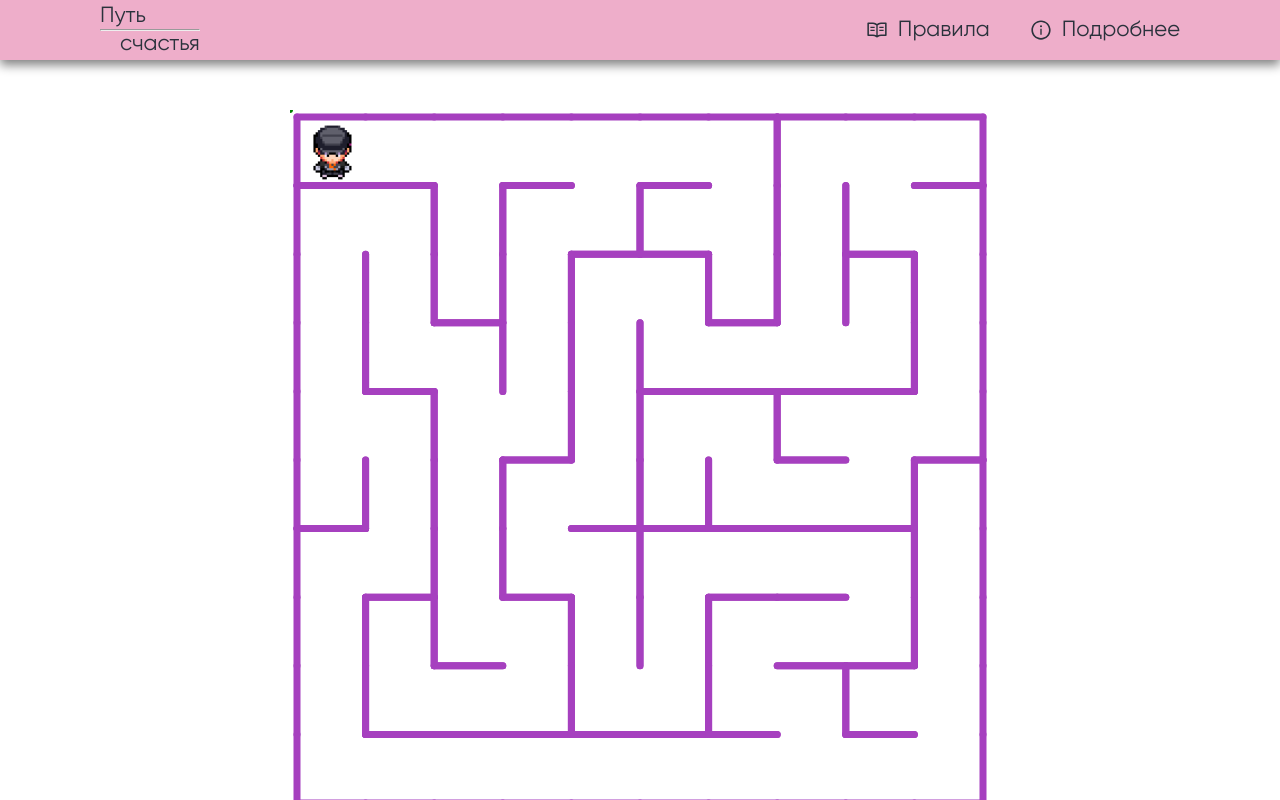
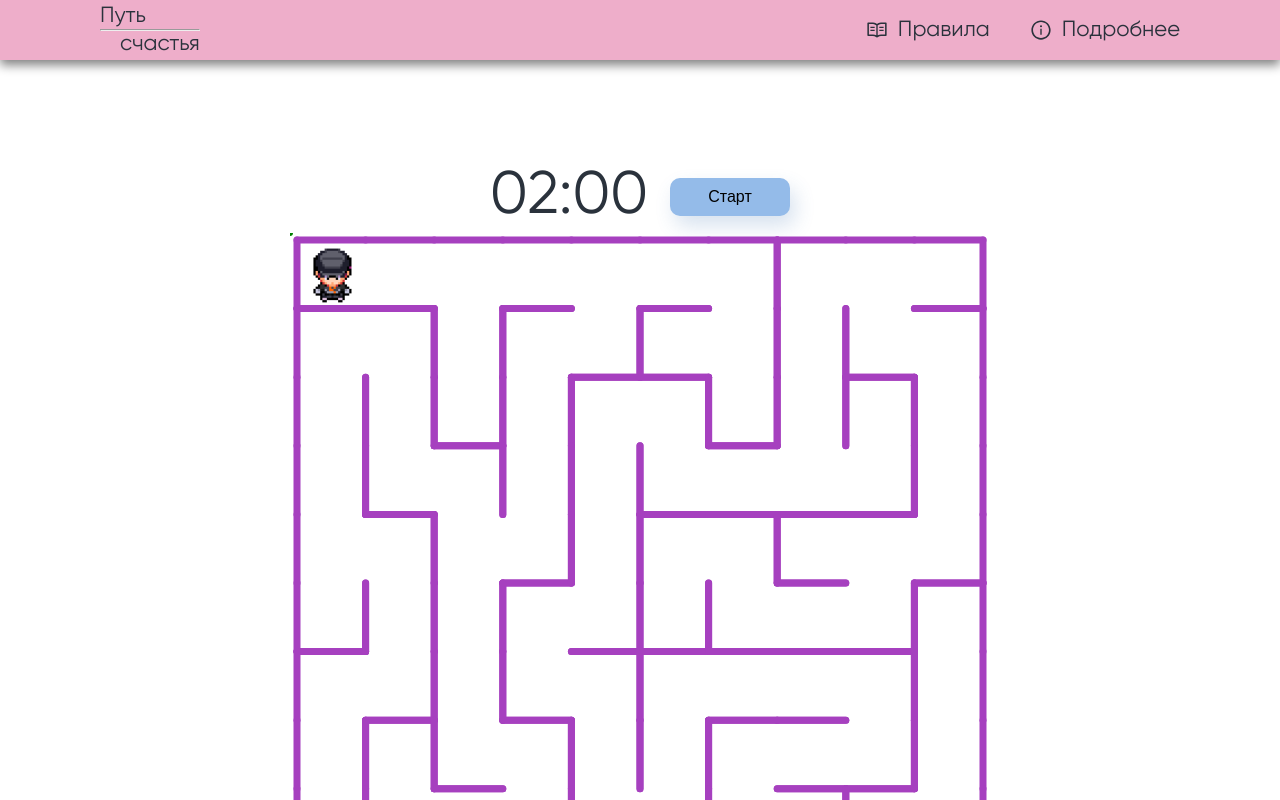
Before and after one commit to Pinkierar/hackathon-11-23, a React (Vite) app in the folder client/: page / in a window 1280 px wide. Shown: the top 800 px of the page. Built offline with nearby package versions, Linux system fonts and the light colour scheme.

Commit message:
создал компонент Timer

```diff
--- a/client/package.json
+++ b/client/package.json
@@ -18,7 +18,8 @@
     "p5": "^1.8.0",
     "react": "^18.2.0",
     "react-dom": "^18.2.0",
-    "react-router-dom": "^6.18.0"
+    "react-router-dom": "^6.18.0",
+    "react-timer-hook": "^3.0.7"
   },
   "devDependencies": {
     "@types/node": "^20.9.0",
--- a/client/src/components/Home/home.module.scss
+++ b/client/src/components/Home/home.module.scss
@@ -6,5 +6,5 @@
 }
 
 .home {
-  padding: 5rem;
+  padding: 10rem;
 }
--- a/client/src/components/Home/index.tsx
+++ b/client/src/components/Home/index.tsx
@@ -1,10 +1,17 @@
 import { observer } from 'mobx-react-lite';
 import { Game } from '#components/Game';
+import { Timer } from '#components/Timer';
 import style from './home.module.scss';
+
+const timeOfPassage = 120;
+
+const time = new Date();
+time.setSeconds(time.getSeconds() + timeOfPassage);
 
 export const Home = observer(() => {
   return (
     <section className={style.home}>
+      <Timer expiryTimestamp={time} />
       <Game className={style.game} />
     </section>
   );
--- /dev/null
+++ b/client/src/components/Timer/index.tsx
@@ -0,0 +1,46 @@
+import { Button } from '#components/Button/Button';
+import { useTimer } from 'react-timer-hook';
+import s from './timer.module.scss';
+import { useState } from 'react';
+
+export const Timer = ({ expiryTimestamp }) => {
+  const {
+    totalSeconds,
+    seconds,
+    minutes,
+    isRunning,
+    start,
+    pause,
+    resume,
+    restart,
+  } = useTimer({
+    expiryTimestamp,
+    // onExpire: () => console.warn('onExpire called'),
+    autoStart: false,
+  });
+
+  return (
+    <article className={s.timer}>
+      <div className={s.timer__value}>
+        <span>{minutes > 10 ? minutes : '0' + minutes}</span>:
+        <span>{seconds > 10 ? seconds : '0' + seconds}</span>
+      </div>
+      <div className={s.timer__buttons}>
+        {isRunning ? (
+          <Button
+            onClick={() => {
+              const time = new Date();
+              time.setSeconds(time.getSeconds() + 120);
+              restart(time);
+              pause();
+            }}
+          >
+            Рестарт
+          </Button>
+        ) : (
+          <Button onClick={resume}>Старт</Button>
+        )}
+      </div>
+    </article>
+  );
+};
--- /dev/null
+++ b/client/src/components/Timer/timer.module.scss
@@ -0,0 +1,25 @@
+@use '@style' as *;
+
+.timer {
+  display: flex;
+  gap: 2rem;
+  align-items: center;
+  justify-content: center;
+
+  &__value {
+    min-width: 16rem;
+    font-size: 6rem;
+    color: $font-color;
+  }
+
+  &__buttons {
+    display: flex;
+    gap: 1rem;
+
+    button {
+      width: 12rem;
+      margin-top: 0;
+      text-align: center;
+    }
+  }
+}
```
